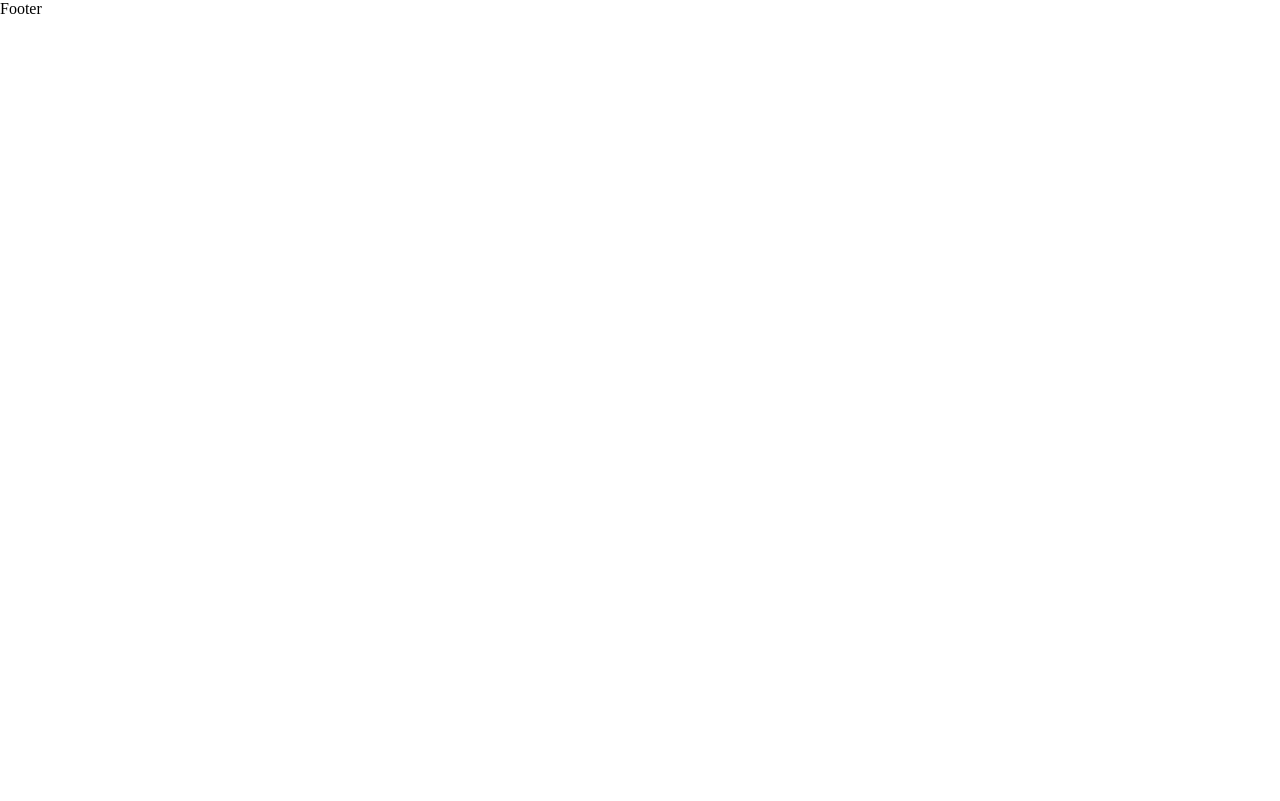
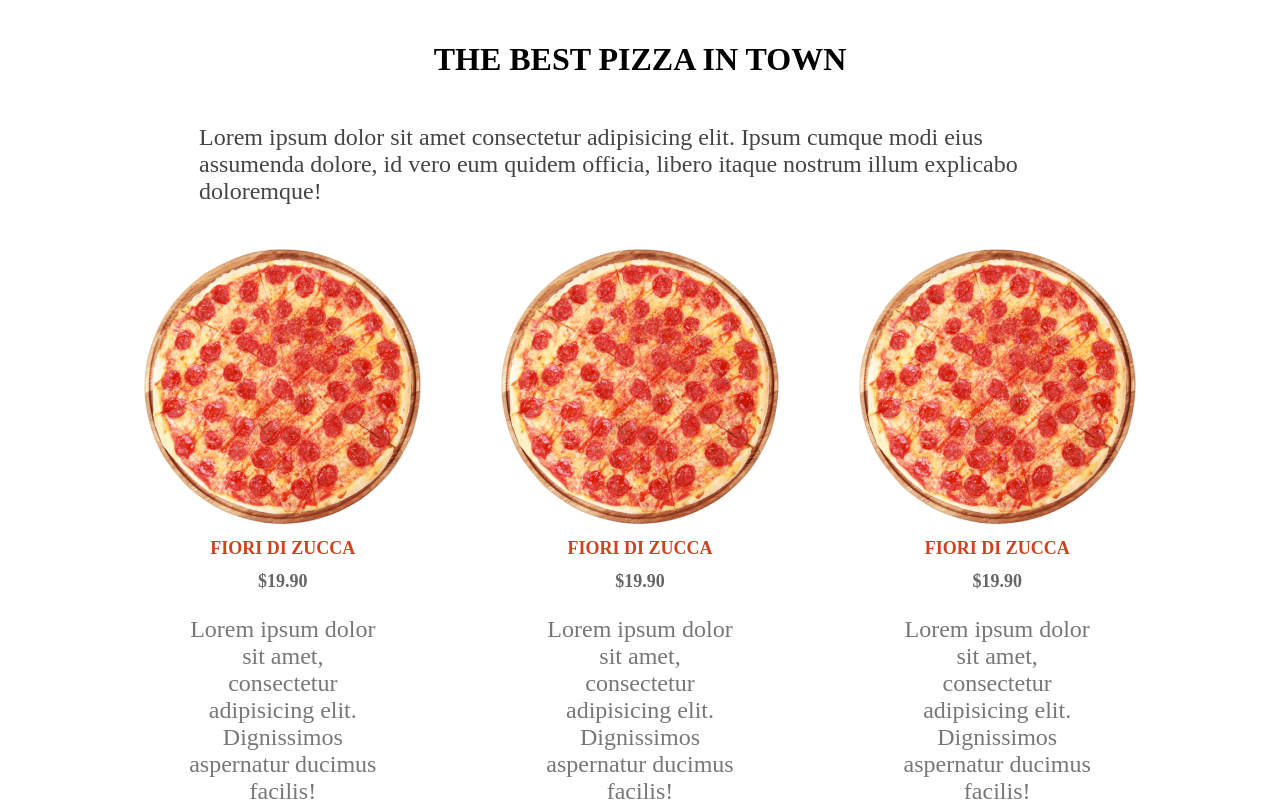
Before and after one commit to TOXA-DEV-R/next-js_food_ordering, a Next.js app: page / in a window 1280 px wide. Shown: the part 800-1601 px from the top of the page. Before the commit the page ends 818 px from the top, so only its background shows below. Built offline with nearby package versions, Linux system fonts and the light colour scheme.

Commit message:
I have finished Pizzalist

```diff
--- /dev/null
+++ b/components/PizzaCard.jsx
@@ -0,0 +1,24 @@
+import Image from "next/image";
+import React from "react";
+import StylePizzaCard from "../styles/StylesPizzaCard";
+
+const PizzaCard = () => {
+  return (
+    <StylePizzaCard>
+      <Image
+        src="/img/pizza.png"
+        alt="pizza.png"
+        width="500px"
+        height="500px"
+      />
+      <h1 className="title">FIORI DI ZUCCA</h1>
+      <span className="price">$19.90</span>
+      <p className="desc">
+        Lorem ipsum dolor sit amet, consectetur adipisicing elit. Dignissimos
+        aspernatur ducimus facilis!
+      </p>
+    </StylePizzaCard>
+  );
+};
+
+export default PizzaCard;
--- a/components/PizzaList.jsx
+++ b/components/PizzaList.jsx
@@ -0,0 +1,26 @@
+import React from "react";
+import StylePizzaList from "../styles/StylePizzaList";
+import PizzaCard from "./PizzaCard";
+
+const PizzaList = () => {
+  return (
+    <StylePizzaList>
+      <h1 className="title">THE BEST PIZZA IN TOWN</h1>
+      <p className="desc">
+        Lorem ipsum dolor sit amet consectetur adipisicing elit. Ipsum cumque
+        modi eius assumenda dolore, id vero eum quidem officia, libero itaque
+        nostrum illum explicabo doloremque!
+      </p>
+      <div className="wrapper">
+        <PizzaCard />
+        <PizzaCard />
+        <PizzaCard />
+        <PizzaCard />
+        <PizzaCard />
+        <PizzaCard />
+      </div>
+    </StylePizzaList>
+  );
+};
+
+export default PizzaList;
--- a/pages/index.js
+++ b/pages/index.js
@@ -1,6 +1,7 @@
 import Head from "next/head";
 import { Fragment } from "react";
 import Featured from "../components/Featured";
+import PizzaList from "../components/PizzaList";
 
 export default function Home() {
   return (
@@ -11,6 +12,7 @@ export default function Home() {
         <title>Food Ordering</title>
       </Head>
       <Featured />
+      <PizzaList />
     </Fragment>
   );
 }
--- a/styles/StylePizzaList.js
+++ b/styles/StylePizzaList.js
@@ -31,3 +31,4 @@ const StylePizzaList = styled.div`
     }
   }
 `;
+export default StylePizzaList;
--- /dev/null
+++ b/styles/StylesPizzaCard.js
@@ -0,0 +1,45 @@
+import styled from "styled-components";
+
+const StylePizzaCard = styled.div`
+  width: 22%;
+  padding: 10px;
+  display: flex;
+  flex-direction: column;
+  align-items: center;
+  justify-content: center;
+  padding: 20px 40px;
+  cursor: pointer;
+
+  .title {
+    font-size: 18px;
+    font-weight: bold;
+    color: #d1411e;
+  }
+
+  .price {
+    font-size: 18px;
+    font-weight: bold;
+    color: #666;
+  }
+
+  .desc {
+    text-align: center;
+    color: #777;
+  }
+
+  @media screen and (max-width: 480px) {
+    .container {
+      width: 100%;
+    }
+
+    .title {
+      font-size: 30px;
+    }
+
+    .price,
+    .desc {
+      font-size: 24px;
+    }
+  }
+`;
+export default StylePizzaCard;
```
Also changed, not shown: styles/StyleFooter.js (added).
